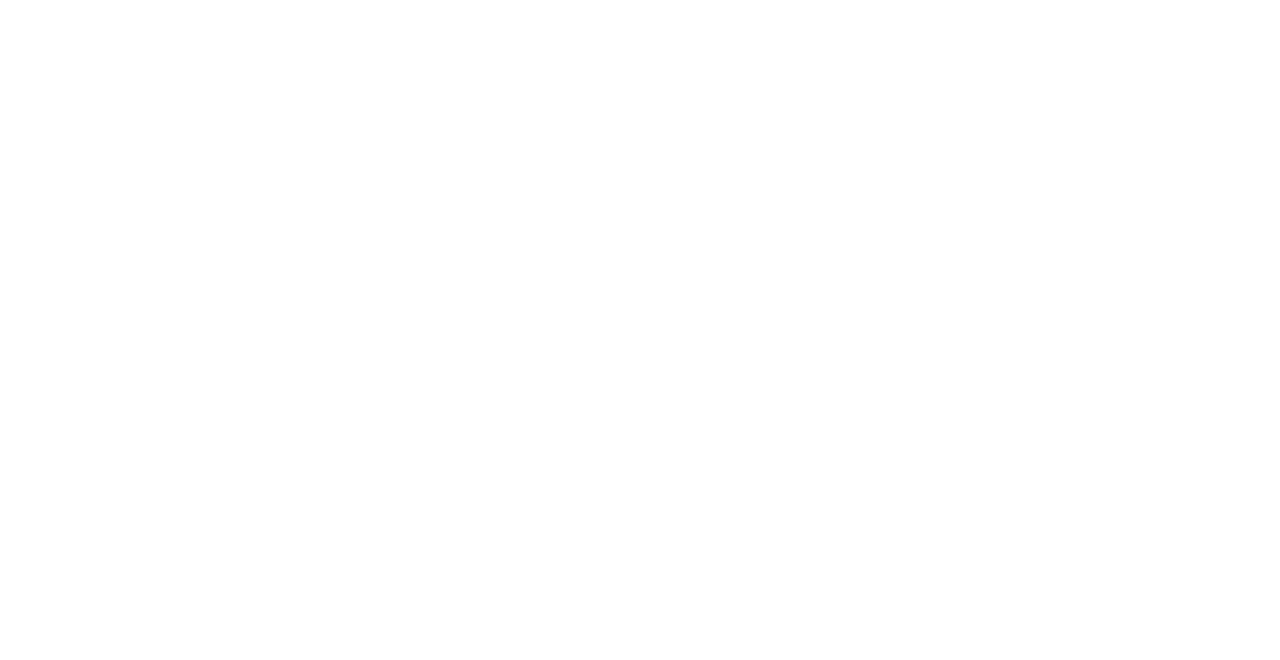
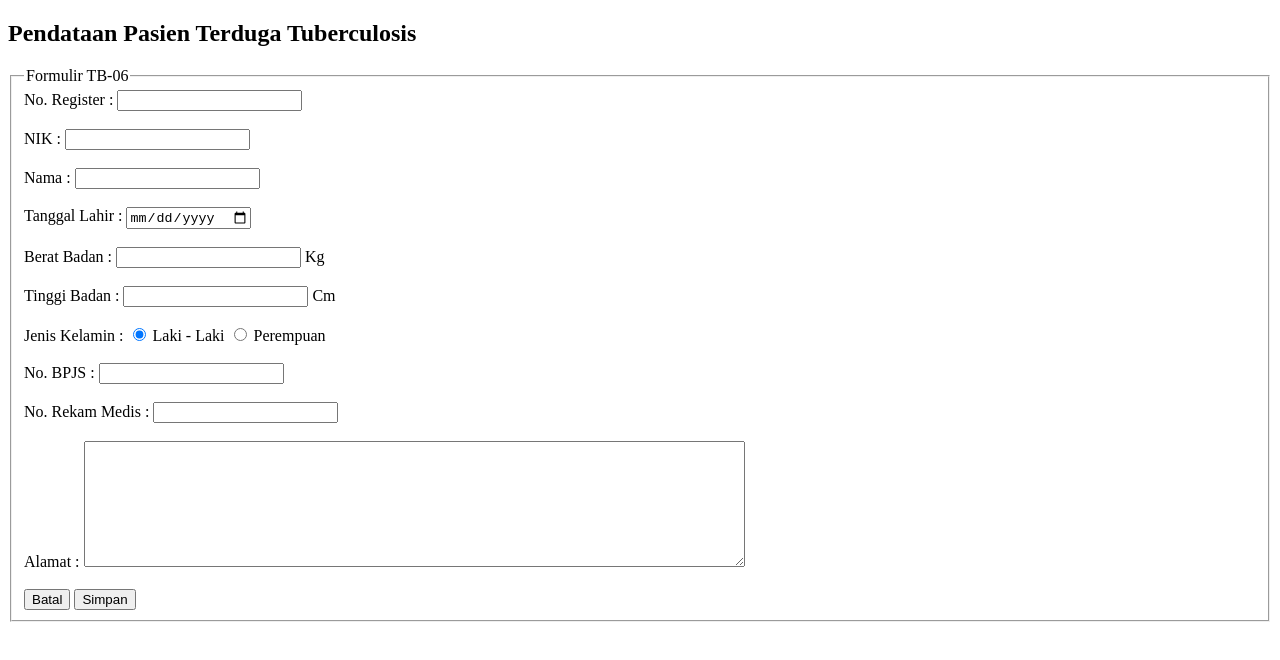
Before and after one commit to indraherin/belajar-git, a plain HTML site: page form-TB06.html in a window 1280 px wide. Drawn offline with Linux system fonts and the light colour scheme.

Commit message:
Membuat Form Pendataan Pasien Terduga Tuberculosis pada file form-TB06.html

```diff
--- a/form-TB06.html
+++ b/form-TB06.html
@@ -5,6 +5,24 @@
     <title>Form Pendataan Pasien</title>
   </head>
   <body>
-
+    <h2>Pendataan Pasien Terduga Tuberculosis</h2>
+    <fieldset>
+      <legend>Formulir TB-06</legend>
+      <form class="" action="index.html" method="post">
+        No. Register : <input type="number" name="" value=""><br><br>
+        NIK : <input type="number" name="" value=""><br><br>
+        Nama : <input type="text" name="" value=""><br><br>
+        Tanggal Lahir : <input type="date" name="" value=""><br><br>
+        Berat Badan : <input type="number" name="" value=""> Kg <br><br>
+        Tinggi Badan : <input type="number" name="" value=""> Cm <br><br>
+        Jenis Kelamin : <input type="radio" name="" value="" checked> Laki - Laki
+                        <input type="radio" name="" value=""> Perempuan <br><br>
+        No. BPJS : <input type="number" name="" value=""><br><br>
+        No. Rekam Medis : <input type="number" name="" value=""><br><br>
+        Alamat : <textarea name="name" rows="8" cols="80"></textarea><br><br>
+        <input type="reset" name="" value="Batal">
+        <input type="submit" name="" value="Simpan">
+      </form>
+    </fieldset>
   </body>
 </html>
```
